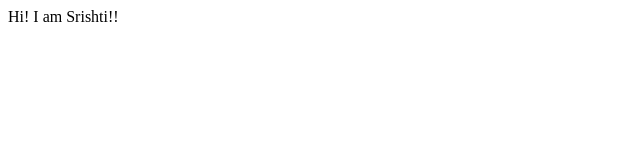
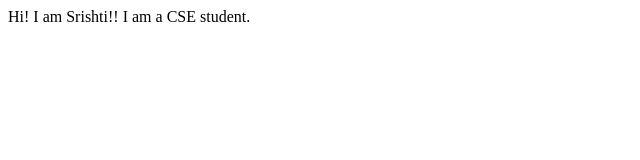
Before and after one commit to SrishtiSingh-hub/srishti-portfolio, a plain HTML site: page index.html in a window 1280 px wide. Shown: the whole page, without its empty margins (0-640 px from the left). Drawn offline with Linux system fonts and the light colour scheme.

Commit message:
Update index.html

```diff
--- a/index.html
+++ b/index.html
@@ -8,5 +8,6 @@
 </head>
 <body>
     Hi! I am Srishti!!
+    I am a CSE student.
 </body>
 </html>
```
